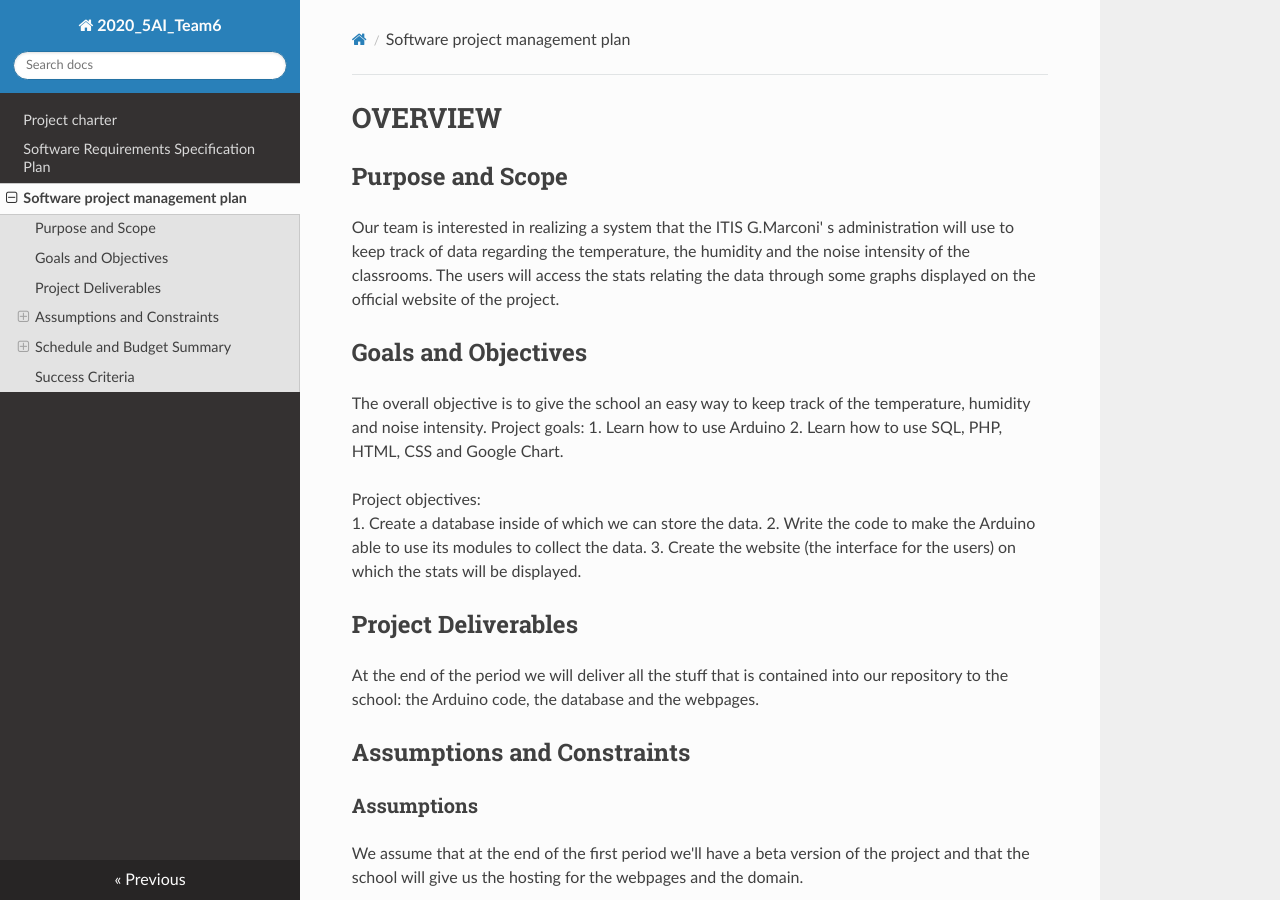
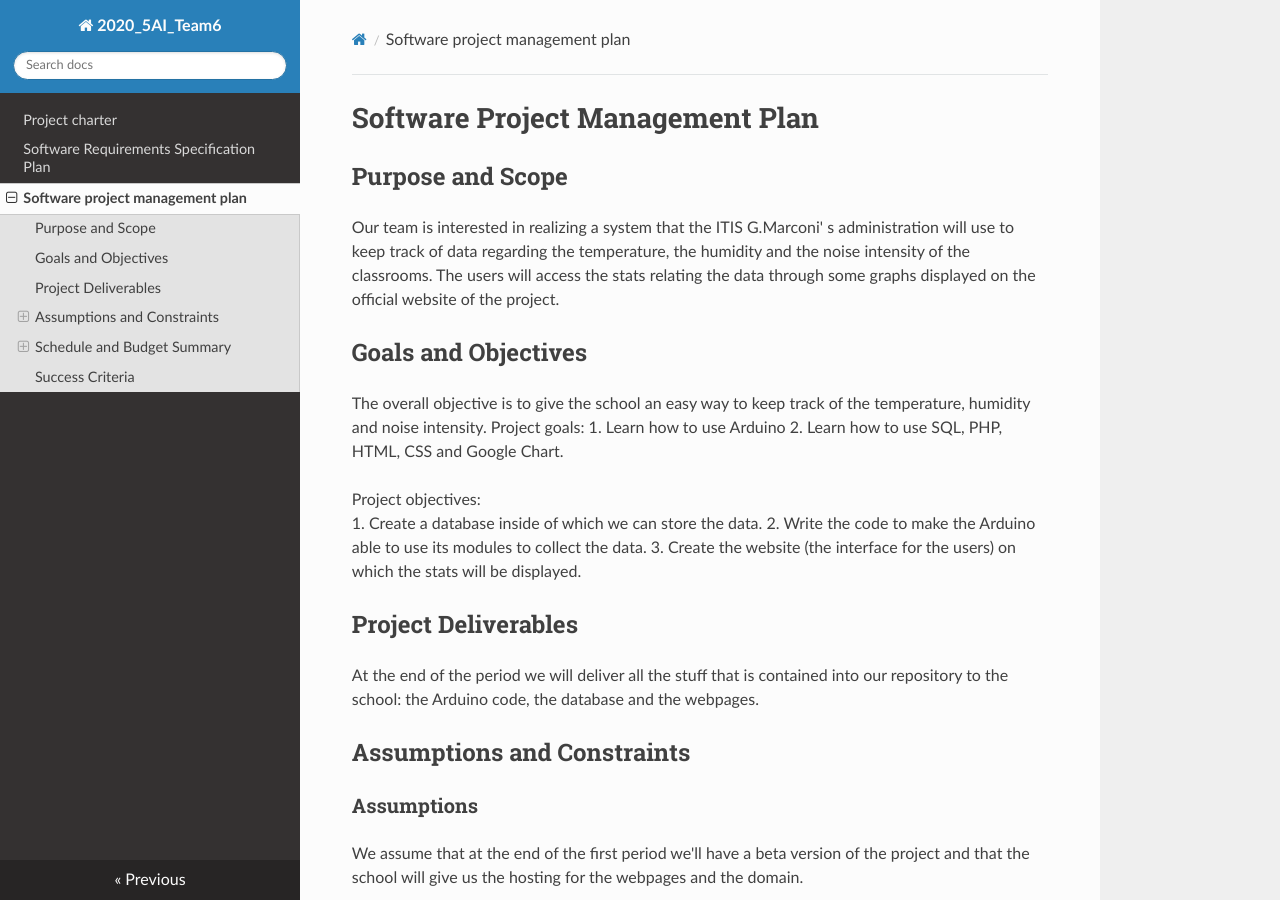
Before and after one commit to haoweydu/2020-5ai-team6-Du, an MkDocs documentation site: the page built from docs/software_project_management_plan.md, in a window 1280 px wide and 900 px high. Built offline with MkDocs 1.6.1, drawn with Linux system fonts in a browser that asks for light colours; nearby versions of some CDN libraries.

Commit message:
Update software_project_management_plan.md

```diff
--- a/docs/software_project_management_plan.md
+++ b/docs/software_project_management_plan.md
@@ -1,4 +1,4 @@
-# OVERVIEW
+# Software Project Management Plan
 ## Purpose and Scope
 Our team is interested in realizing a system that the ITIS G.Marconi' s administration will use to keep track of data regarding the temperature, the humidity and the noise intensity of the classrooms.
 The users will access the stats relating the data through some graphs displayed on the official website of the project.
```
